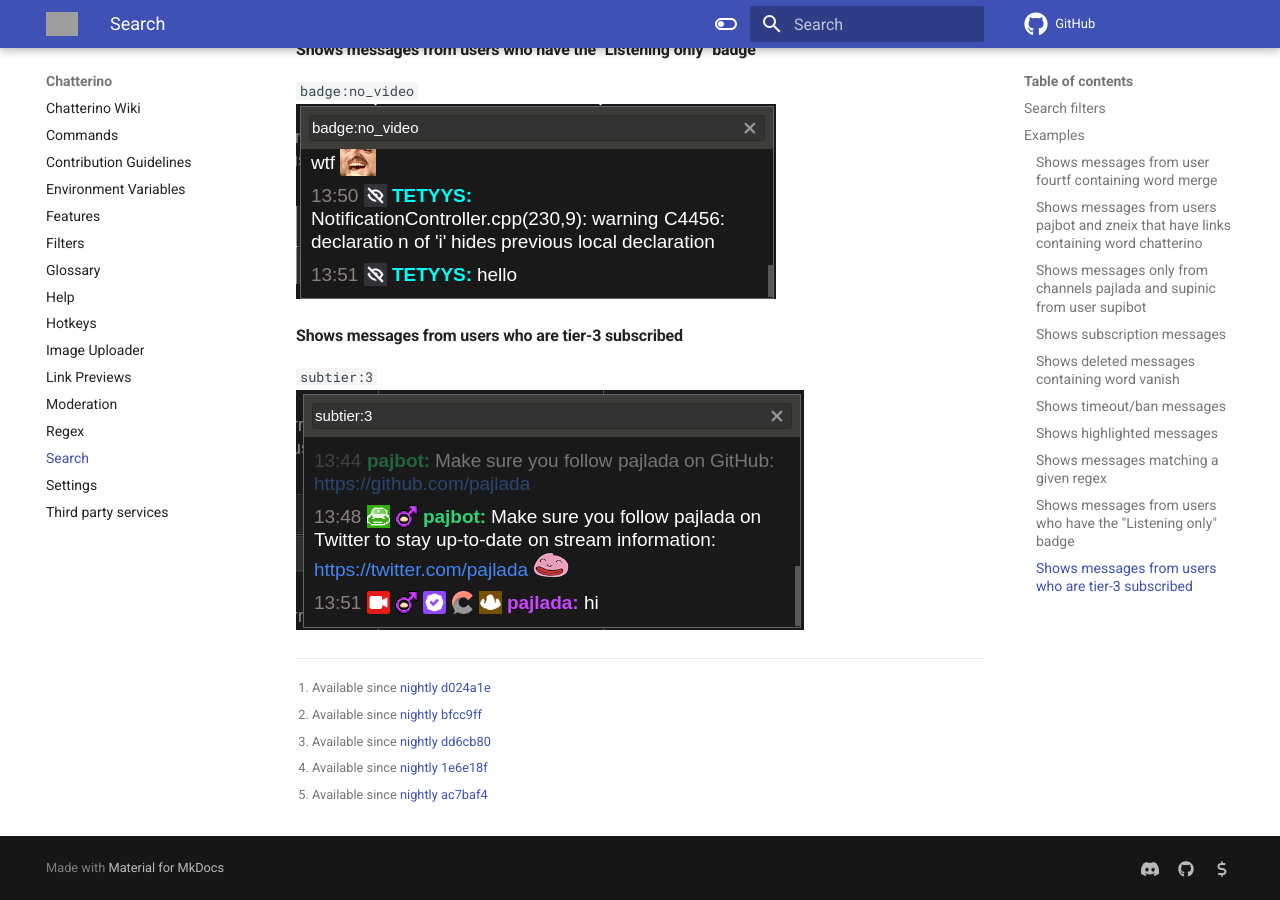
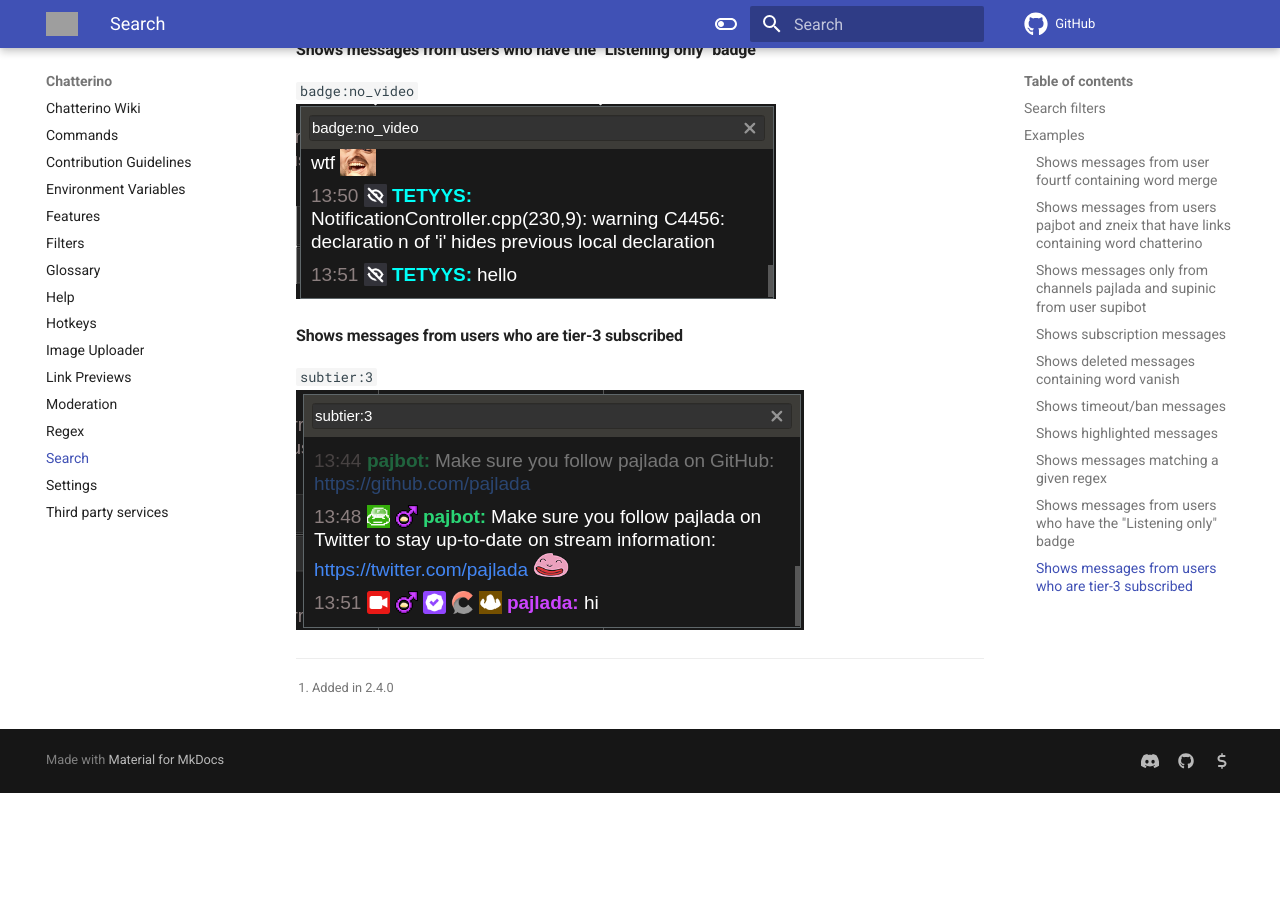
Before and after one commit to Chatterino/wiki, an MkDocs documentation site: the page built from docs/Search.md, in a window 1280 px wide and 900 px high, scrolled down 3963 px. Built offline with MkDocs 1.6.1 and Material for MkDocs 9.7.7, drawn with Linux system fonts in a browser that asks for light colours; comment, search, counter and statistics services are not loaded; after the commit the page ends 4756 px from its top, so only the background shows below that; grey boxes are pictures that could not be loaded.

Commit message:
Update various `in nightly build xxx` comments

```diff
--- a/docs/Search.md
+++ b/docs/Search.md
@@ -69,10 +69,6 @@
 `subtier:3`
 ![`subtier:3`](images/search/example-subtier-3.png)
 
-[^1]: Available since [nightly][nightly] [d024a1e](https://github.com/Chatterino/chatterino2/commit/d024a1ef7e1b7ed866a5662d562233453cf220b6)
-[^2]: Available since [nightly][nightly] [bfcc9ff](https://github.com/Chatterino/chatterino2/commit/bfcc9ff7a4f042f02b1780b9f506831c0ac2b284)
-[^3]: Available since [nightly][nightly] [dd6cb80](https://github.com/Chatterino/chatterino2/commit/dd6cb80ab945a4f0a40da9da8de83eea2de1ce08)
-[^4]: Available since [nightly][nightly] [1e6e18f](https://github.com/Chatterino/chatterino2/commit/1e6e18f53aa69335b69bc0adcc555a1a797b5947)
-[^5]: Available since [nightly][nightly] [ac7baf4](https://github.com/Chatterino/chatterino2/commit/ac7baf40736a9ff60b2a07d0310393f3aa33e610)
+[^1]: Added in 2.4.0
 
 [nightly]: ../Help/#what-is-nightly-and-how-to-use-install-it
```
Also changed, not shown: other parts of docs/Search.md (+5 -5 lines), docs/Filters.md (+2 -4 lines), docs/Help.md (+1 -1 lines).
